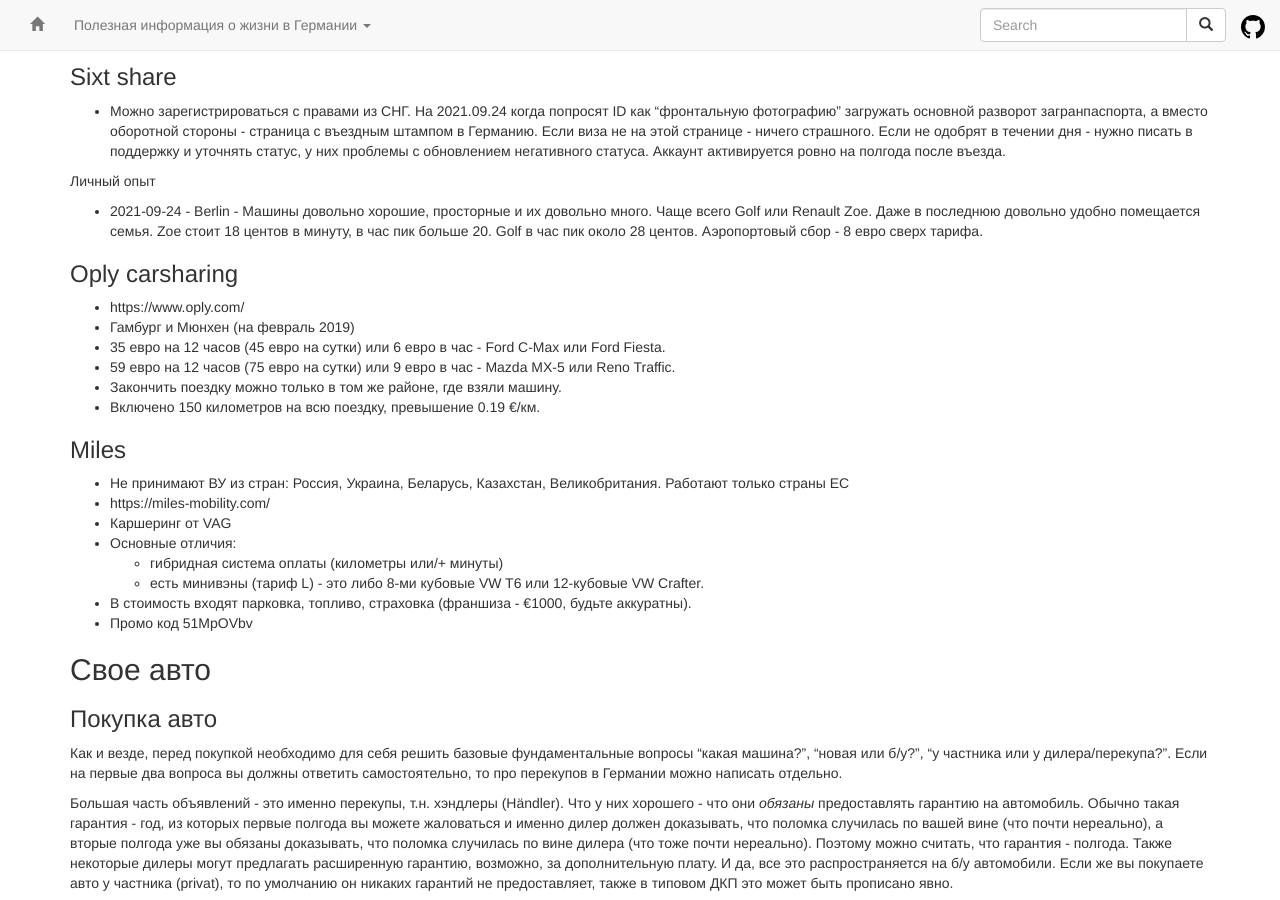
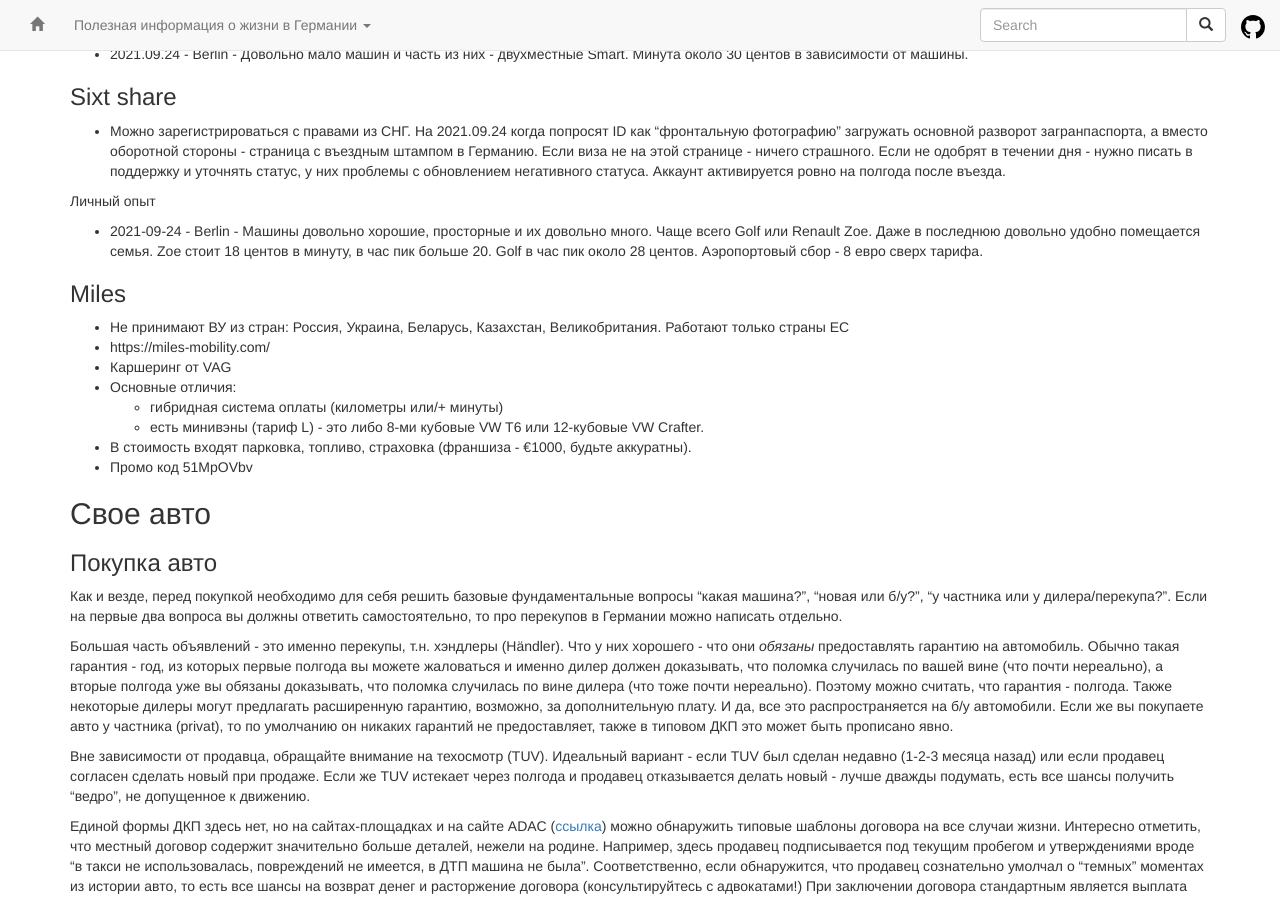
Before and after one commit to ru-de/faq, a Jekyll site: the page built from pages/Авто.md, in a window 1280 px wide and 900 px high, scrolled down 4695 px. Built offline with Jekyll 4.4.1, drawn with Linux system fonts in a browser that asks for light colours; nearby versions of some CDN libraries; some of the changed text lies outside the part shown.

Commit message:
sync github pages

```diff
--- a/pages/Авто.md
+++ b/pages/Авто.md
@@ -160,14 +161,6 @@ layout: default
 
 Личный опыт
  - 2021-09-24 - Berlin - Машины довольно хорошие, просторные и их довольно много. Чаще всего Golf или Renault Zoe. Даже в последнюю довольно удобно помещается семья. Zoe стоит 18 центов в минуту, в час пик больше 20. Golf в час пик около 28 центов. Аэропортовый сбор - 8 евро сверх тарифа.
-
-### Oply carsharing
-- https://www.oply.com/
-- Гамбург и Мюнхен (на февраль 2019)
-- 35 евро на 12 часов (45 евро на сутки) или 6 евро в час - Ford C-Max или Ford Fiesta.
-- 59 евро на 12 часов (75 евро на сутки) или 9 евро в час - Mazda MX-5 или Reno Traffic.
-- Закончить поездку можно только в том же районе, где взяли машину.
-- Включено 150 километров на всю поездку, превышение 0.19 €/км.
 
 ### Miles
 - Не принимают ВУ из стран: Россия, Украина, Беларусь, Казахстан, Великобритания. Работают только страны ЕС
```
Also changed, not shown: other parts of pages/Авто.md (+1 -0 lines).
